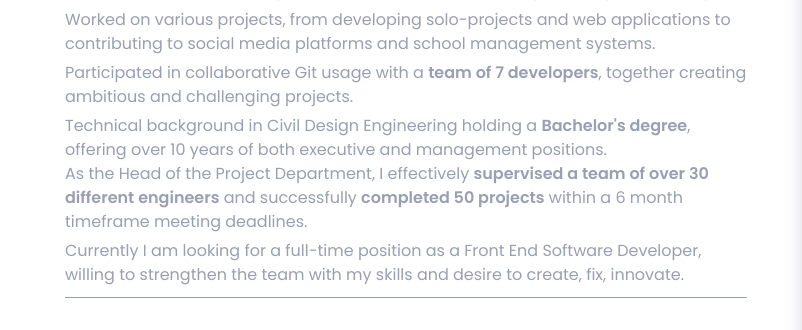
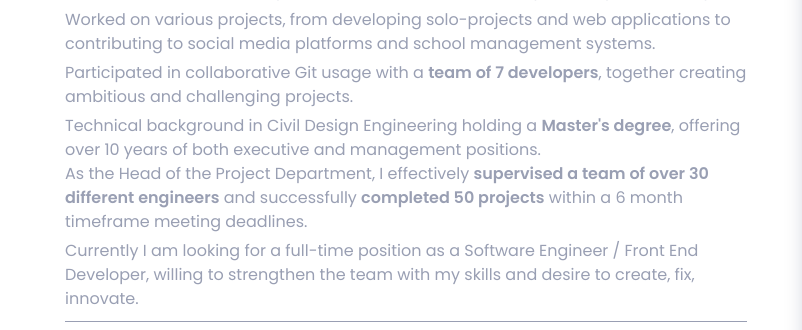
Before and after one commit to YuliaDobrova/yuliiadobrova-resume, a plain HTML site: page index.html in a window 1280 px wide. Shown: the part 1308-1638 px from the top of the page, 0-802 px from the left. Drawn offline with nearby package versions, Linux system fonts and the light colour scheme; animation ran at ten frames a second; files whose address does not match are found by name.

Commit message:
education info changed

```diff
--- a/css/style.css
+++ b/css/style.css
@@ -1422,7 +1422,7 @@ span.single-timeline-horizontal {
   margin-top: 18px;
 }
 .single-contact-add-info {
-  margin-bottom: 26px;
+  margin-bottom: 10px;
 }
 
 .my-app-link {
--- a/index.html
+++ b/index.html
@@ -145,8 +145,8 @@
                   </p>
                   <p>
                     Technical background in Civil Design Engineering holding a
-                    <span>Bachelor's degree</span>, offering over 10 years of
-                    both executive and management positions. <br />
+                    <span>Master's degree</span>, offering over 10 years of both
+                    executive and management positions. <br />
                     As the Head of the Project Department, I effectively
                     <span
                       >supervised a team of over 30 different engineers</span
@@ -155,9 +155,10 @@
                     6 month timeframe meeting deadlines.
                   </p>
                   <p>
-                    Currently I am looking for a full-time position as a Front
-                    End Software Developer, willing to strengthen the team with
-                    my skills and desire to create, fix, innovate.
+                    Currently I am looking for a full-time position as a
+                    Software Engineer / Front End Developer, willing to
+                    strengthen the team with my skills and desire to create,
+                    fix, innovate.
                   </p>
                 </div>
                 <div class="single-about-info">
@@ -641,7 +642,7 @@
                   <div class="experience-time">
                     <h2>2005 - 2009</h2>
                     <h3>
-                      Bachelor's Degree <span>in </span> Water Resources
+                      Master's Degree <span>in </span> Water Resources
                       Engineering
                     </h3>
                   </div>
```
